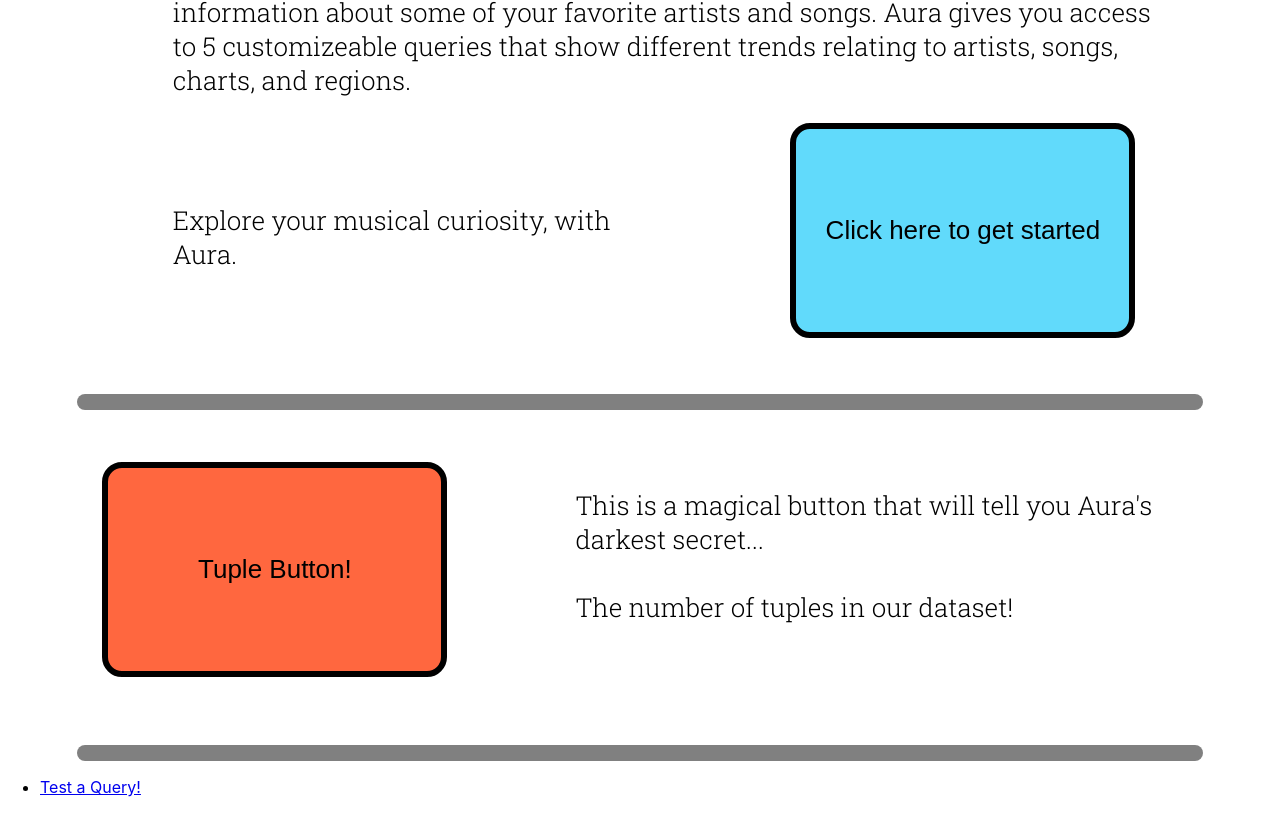
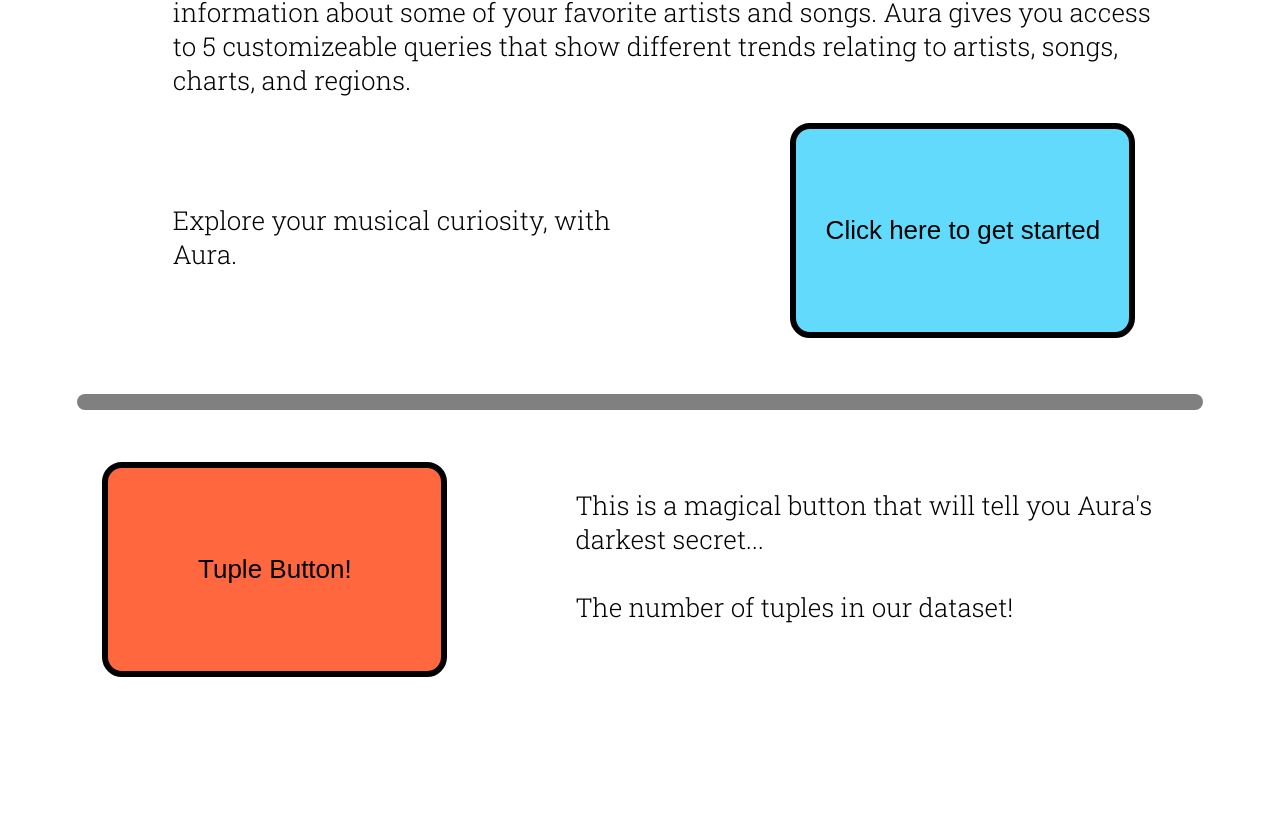
Before and after one commit to MiniMinstrel/Aura, a React (Create React App) app: page / in a window 1280 px wide. Shown: the part 955-1768 px from the top of the page. After the commit the page ends 1664 px from the top, so only its background shows below. Built offline with nearby package versions, Linux system fonts and the light colour scheme.

Commit message:
empty query return doesnt crash app anymore; cleaned up some

```diff
--- a/src/Home.js
+++ b/src/Home.js
@@ -80,15 +80,6 @@ const Home = () => {
             </p>
           </div>
         </div>
-        <br></br>
-        <div className='divider'>
-          <br></br>
-        </div>
-        <ul>
-          <li>
-            <Link to="/TestQuery">Test a Query!</Link>
-          </li>
-        </ul>
       </div>
     );
 }
--- a/src/PopularElements.js
+++ b/src/PopularElements.js
@@ -92,10 +92,10 @@ const PopularElements = () => {
                 >
                   <CartesianGrid strokeDasharray="3 3" />
                   <XAxis dataKey="0" label={{ value: 'Month', position: 'insideBottomRight', offset: 0 }} />
-                  <YAxis label={{ value: "Songs Released", angle: -90, position: 'insideLeft' }} />
+                  <YAxis label={{ value: "Avg. Popularity", angle: -90, position: 'insideLeft' }} />
                   <Tooltip label={"Songs Released"}/>
                   <Legend />
-                  <Line connectNulls type="monotone" dataKey="1" name={"genre"} stroke="#8884d8" activeDot={{ r: 8 }} />
+                  <Line connectNulls type="monotone" dataKey="1" name={AuraValue} stroke="#8884d8" activeDot={{ r: 8 }} />
                 </LineChart>
             </ResponsiveContainer>
 
```
Also changed, not shown: 1 other file (tests, documents, lock files or other folders).
